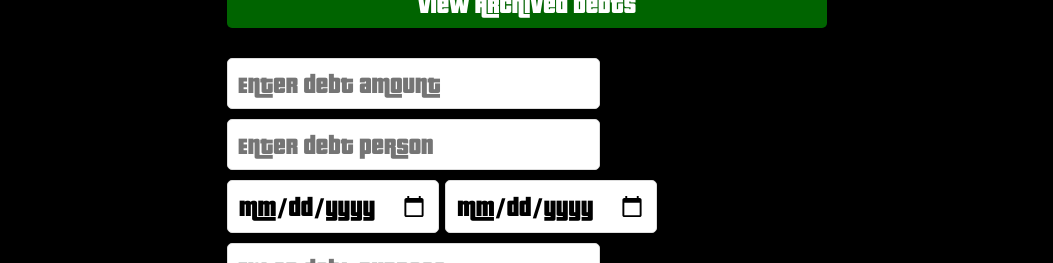
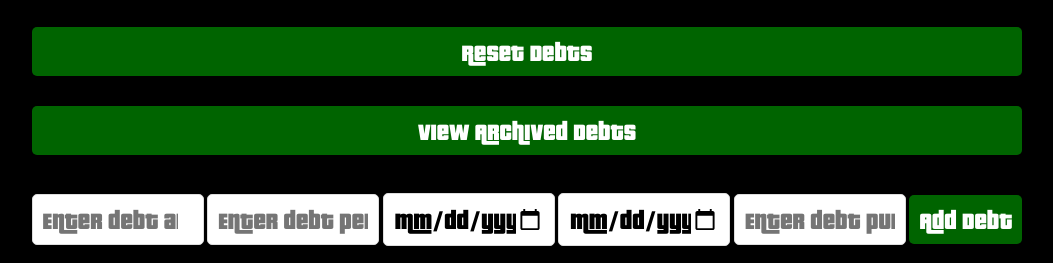
Before and after one commit to amrdwii/FINANCE-TRACKER-, a plain HTML site: page debts.html in a window 1280 px wide. Shown: the part 318-581 px from the top of the page, without its empty margins (113-1166 px from the left). Drawn offline with nearby package versions, Linux system fonts and the light colour scheme; files whose address does not match are found by name.

Commit message:
Update debts.html

```diff
--- a/debts.html
+++ b/debts.html
@@ -149,40 +149,35 @@
         }
 
         .debts {
-            margin-top: 20px;
-            width: 80%;
-            max-width: 600px;
-            text-align: left;
-            font-size: 28px;
+    display: flex;
+    flex-wrap: wrap; /* يسمح بتغيير الأسطر إذا لزم الأمر */
+    gap: 10px; /* المسافة بين العناصر */
+    justify-content: center; /* محاذاة العناصر إلى الوسط */
+    margin-top: 20px; /* إضافة مسافة من الأعلى */
 }
 
-        .debts input {
+.debts input, .debts button {
+    flex: 1; /* السماح للعناصر بالنمو لتملأ المساحة المتاحة */
+    max-width: 150px; /* تحديد أقصى عرض لكل عنصر */
     padding: 10px;
     font-size: 24px;
     font-family: 'Pricedown', 'TSGTA-Regular', sans-serif;
-            margin-bottom: 10px;
     border: 1px solid #ddd;
     border-radius: 5px;
 }
 
 .debts button {
-            padding: 10px 20px;
-            font-size: 24px;
-            font-family: 'Pricedown', 'TSGTA-Regular', sans-serif;
     background-color: #006400;
     color: #fff;
     border: none;
-            margin: 10px 0; /* زيادة المسافة بين الأزرار */
     cursor: pointer;
-            border-radius: 5px;
-            box-shadow: 0px 4px 6px rgba(0, 0, 0, 0.3); /* إضافة تأثير الظل */
-            width: 100%; /* اجعل الزر يغطي العرض بالكامل */
-            font-weight: bold; /* زيادة سمك الخط */
+    margin-top: 10px; /* المسافة من الأعلى للأزرار */
 }
 
 .debts button:hover {
     background-color: #004d00;
 }
+
 
         .debts button:active {
             transform: scale(0.98); /* إضافة تأثير تحريك عند التفاعل */
@@ -263,6 +258,7 @@
     <input type="text" id="debtPurposeInput" placeholder="Enter debt purpose" onkeypress="handleKeyPress(event, 'addDebt')">
     <button onclick="addDebt()">Add Debt</button>
 </div>
+
         <div class="logs-container">
             <div class="debts-log">
                 <div class="debts-title">
```
Lines whose indentation alone changed are shown as unchanged.
